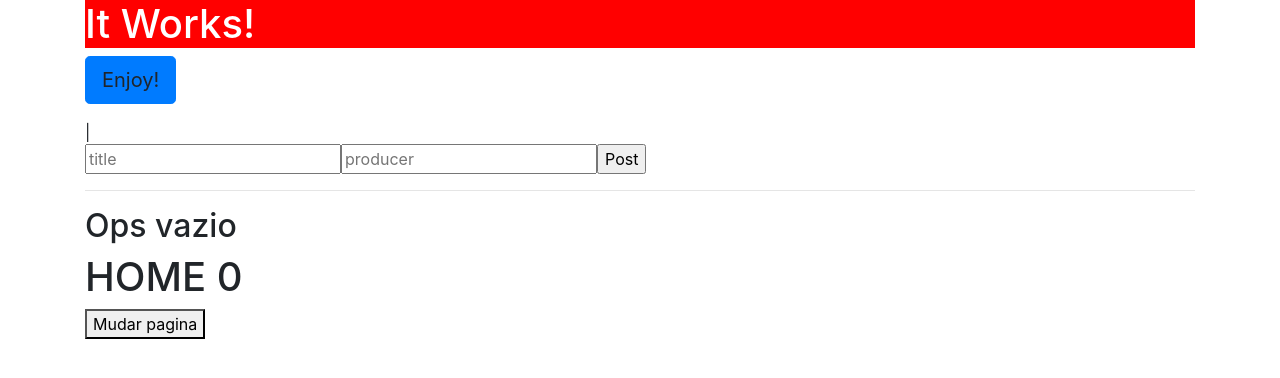
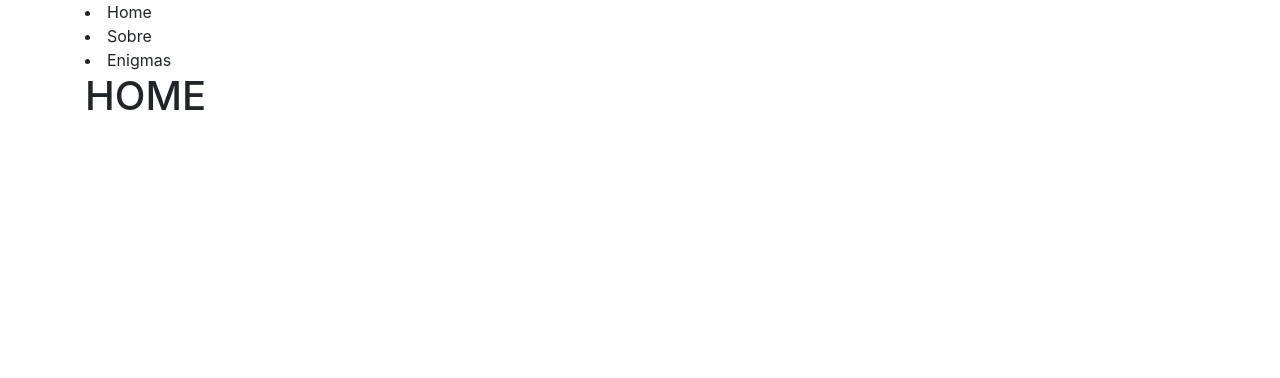
Before and after one commit to GuilhermeCampano/deciframe, a React app: page / in a window 1280 px wide. Shown: the top 378 px of the page. Built offline with nearby package versions, Linux system fonts and the light colour scheme.

Commit message:
Arquitetura para paginas e stages

```diff
--- a/src/app.jsx
+++ b/src/app.jsx
@@ -1,37 +1,16 @@
 import 'bootstrap/dist/css/bootstrap.min.css';
 import styles from './index.scss';
 import React from 'react';
-import TodoBox from './components/todo/todoBox.jsx';
-import Home from './components/page/home.jsx';
-import About from './components/page/about.jsx';
+// import TodoBox from './components/todo/todoBox.jsx';
+import Pages from './components/pages/pages.jsx';
 
 export default class App extends React.Component {
   constructor(props) {
     super(props);
-    this.state = {
-      currentPage: 'home'
-    };
-  }
-  changePage = () => {
-    if(this.state.currentPage == 'home'){
-      this.setState({currentPage: 'about'});
-    } else {
-      this.setState({currentPage: 'home'});
-    }
-  }
-  getPage() {
-    return this.state.currentPage == 'home' ? <Home/> : <About/>;
   }
   render() {
-
     return (
-      <div>
-        <h1 className={styles.blueBg}>It Works!</h1>
-        <p><a className="btn btn-primary btn-lg">Enjoy!</a></p>
-        <TodoBox url='http://swapi.co/api/films/'/>
-        {this.getPage()}
-        <button onClick= {this.changePage}> Mudar pagina</button>
-      </div>
+      <Pages/>
     )
   }
 }
--- /dev/null
+++ b/src/components/home/home.jsx
@@ -0,0 +1,13 @@
+import React from 'react';
+export default class Home extends React.Component {
+  constructor(props) {
+    super(props);
+  }
+  render() {
+    return(
+      <div className="home">
+        <h1 > HOME </h1>
+      </div>
+    )
+  }
+}
--- a/src/components/page/home.jsx
+++ /dev/null
@@ -1,21 +0,0 @@
-import React from 'react';
-
-export default class Home extends React.Component {
-  constructor(props) {
-    super(props);
-    this.state = {
-      count: 0
-    };
-    // this.increaseCount = this.increaseCount.bind(this);
-  }
-  increaseCount = () => { // .bind(this)
-    this.setState({count: this.state.count + 1 });
-  }
-  render() {
-    return(
-      <div className="home">
-        <h1 onClick={this.increaseCount}> HOME {this.state.count}</h1>
-      </div>
-    )
-  }
-}
--- /dev/null
+++ b/src/components/pages/pages.jsx
@@ -0,0 +1,41 @@
+import React from 'react';
+import Home from '../home/home.jsx';
+import About from '../about/about.jsx';
+import Stages from '../stages/stages.jsx';
+
+export default class Pages extends React.Component {
+  constructor(props) {
+    super(props);
+    this.state = {
+      currentPage: 'home'
+    };
+  }
+  changePage(pageAlias) {
+    this.setState({currentPage: pageAlias});
+  }
+  getPage() {
+    switch (this.state.currentPage) {
+      case 'home':
+        return <Home/>;
+      case 'about':
+        return <About/>
+      case 'stages':
+        return <Stages/>
+      default:
+        return <Home/>;
+    }
+  }
+  render() {
+
+    return (
+      <div className = "page-container">
+        <nav>
+          <li onClick={() => this.changePage('home')}> Home</li>
+          <li onClick={() => this.changePage('about')}> Sobre</li>
+          <li onClick={() => this.changePage('stages')}> Enigmas</li>
+        </nav>
+        <div className = "main-container">{this.getPage()}</div>
+      </div>
+    )
+  }
+}
--- /dev/null
+++ b/src/components/stages/stages.jsx
@@ -0,0 +1,18 @@
+import React from 'react';
+
+export default class Stages extends React.Component {
+  constructor(props) {
+    super(props);
+  }
+  changePage = () => {}
+  getPage() {
+    return;
+  }
+  render() {
+    return (
+      <div className="stages">
+        <h1 > Stages </h1>
+      </div>
+    )
+  }
+}
--- /dev/null
+++ b/src/components/stages/stages.scss
@@ -0,0 +1,4 @@
+.blueBg {
+	background-color: red;
+	color: white;
+}
```
Also changed, not shown: src/components/about/about.jsx (renamed from src/components/page/about.jsx).
